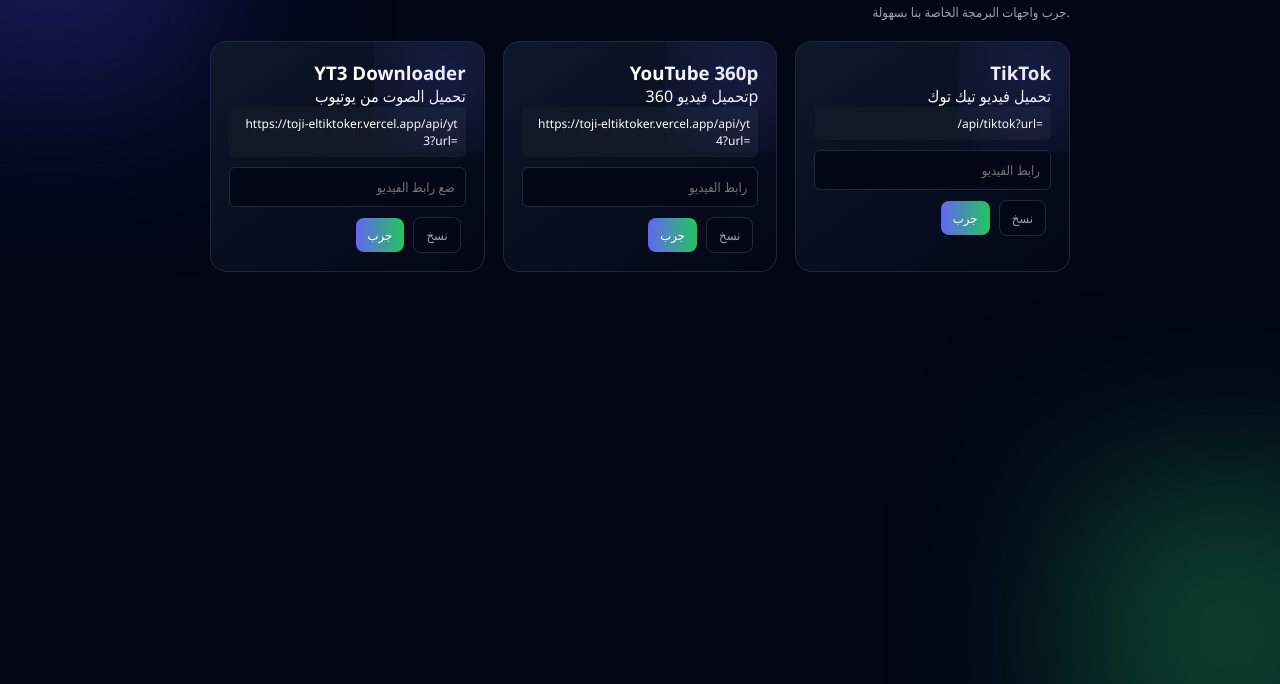
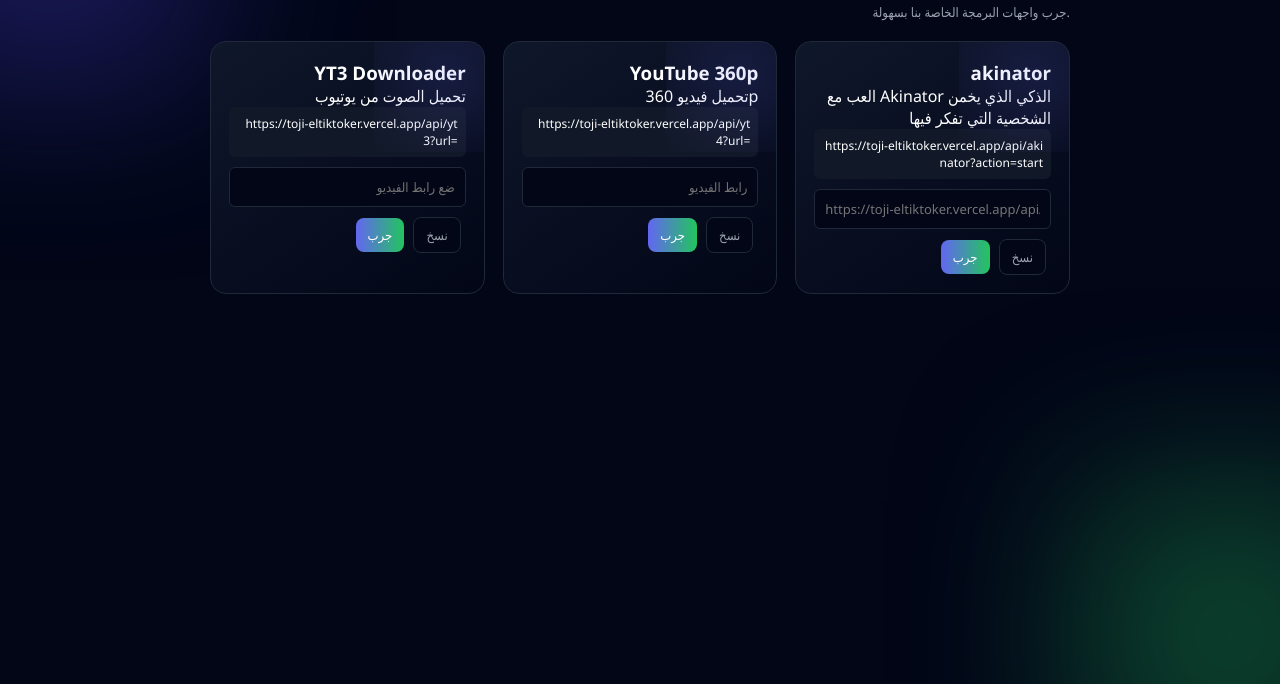
Before and after one commit to yousefbot22/APIs, a website: page apis.html in a window 1280 px wide. Shown: the part 116-800 px from the top of the page. Drawn offline with Linux system fonts and the light colour scheme.

Commit message:
Update TikTok section to Akinator API

```diff
--- a/apis.html
+++ b/apis.html
@@ -354,14 +354,14 @@ https://toji-eltiktoker.vercel.app/api/yt4?url=
 </div>
 
 <div class="api-card">
-<h3>TikTok</h3>
-<p>تحميل فيديو تيك توك</p>
+<h3>akinator</h3>
+<p>العب مع Akinator الذكي الذي يخمن الشخصية التي تفكر فيها</p>
 
 <div class="endpoint">
-/api/tiktok?url=
+https://toji-eltiktoker.vercel.app/api/akinator?action=start
 </div>
 
-<input class="input" placeholder="رابط الفيديو">
+<input class="input" placeholder="https://toji-eltiktoker.vercel.app/api/akinator?action=start">
 
 <button class="btn primary">جرب</button>
 <button class="btn secondary">نسخ</button>
@@ -381,7 +381,6 @@ document.getElementById("overlay").classList.toggle("active");
 }
 
 const API="https://toji-eltiktoker.vercel.app/api/yt3?url=";
-const API="https://toji-eltiktoker.vercel.app/api/yt4?url=";
 
 function tryAPI(){
 let video=document.getElementById("videoLink").value;
```
